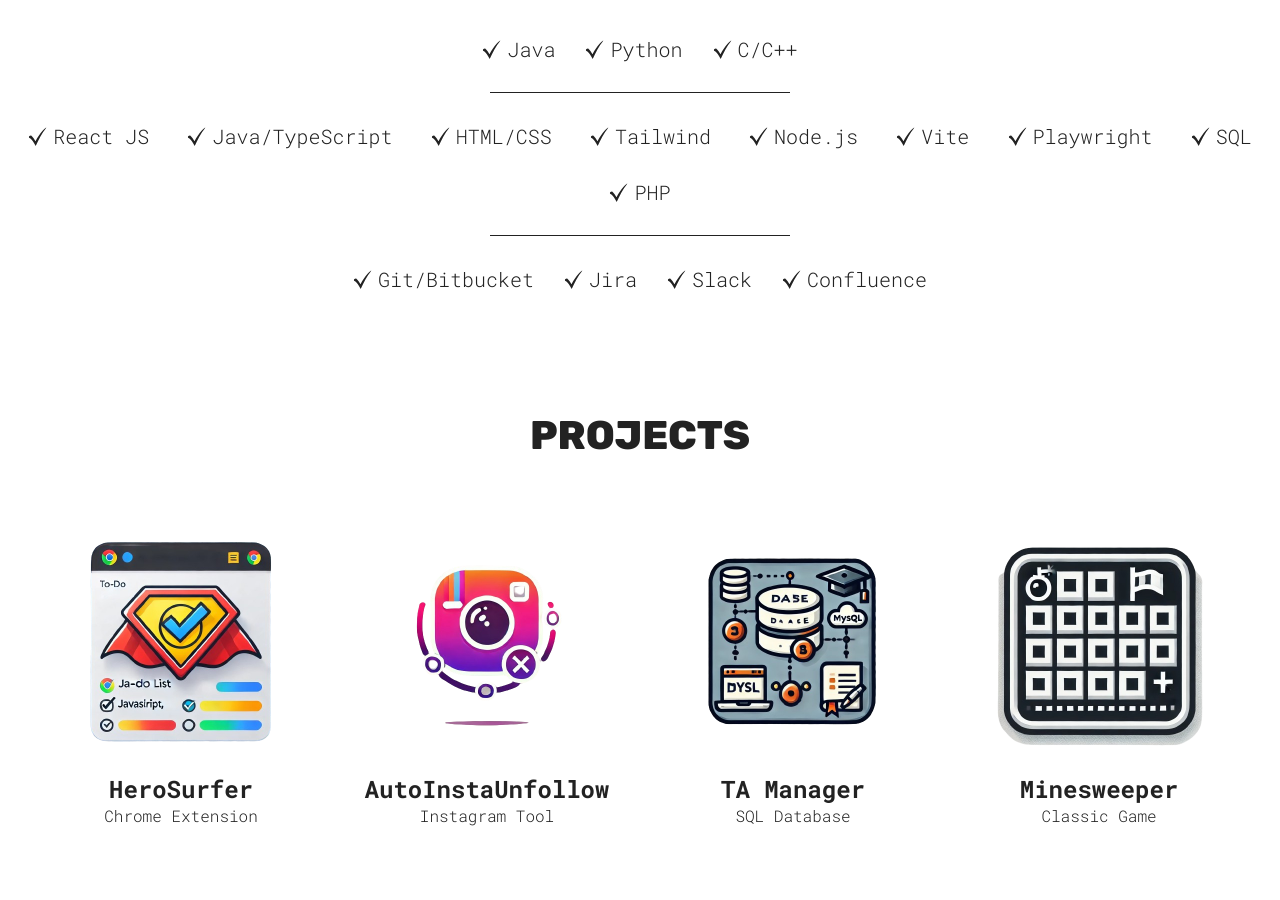
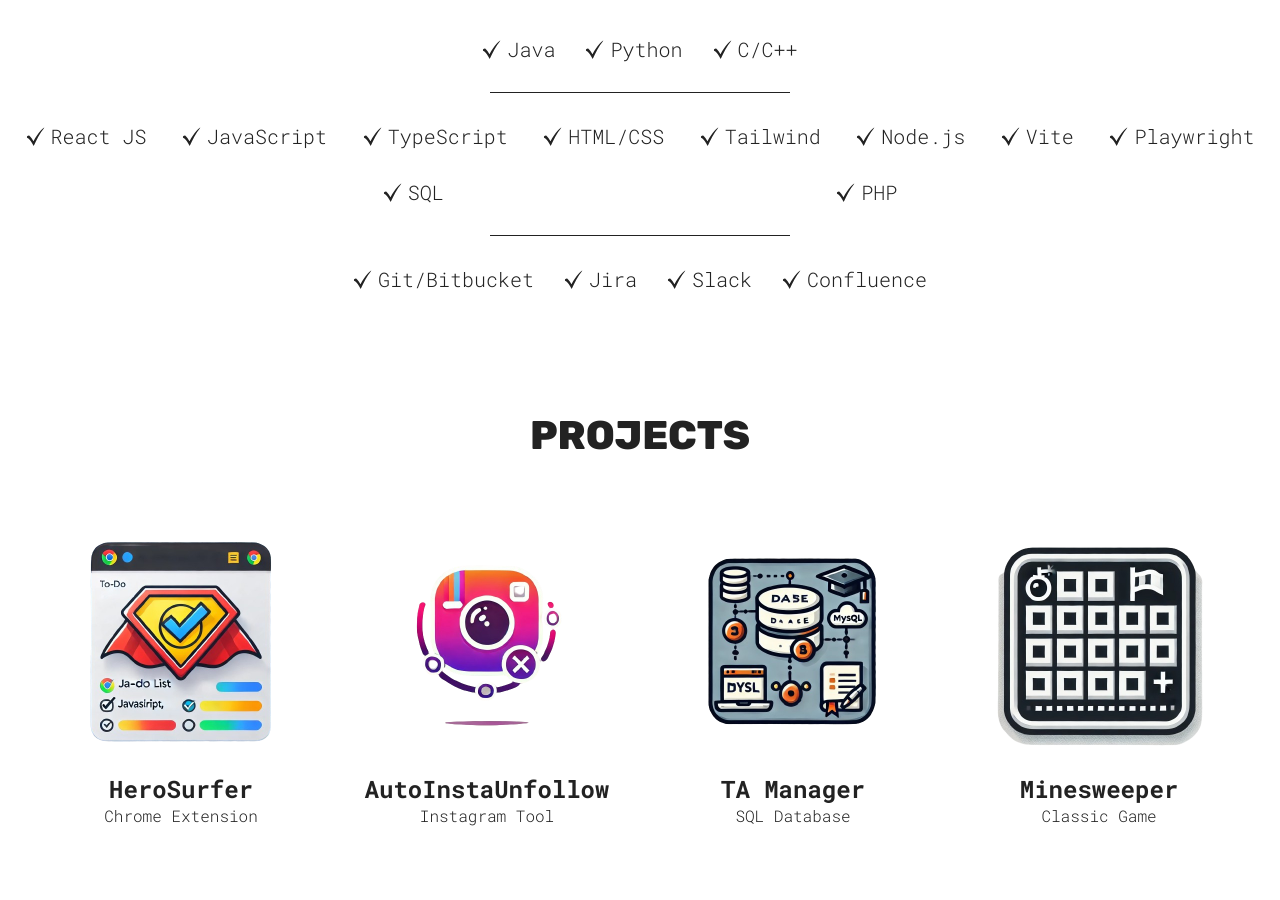
Before and after one commit to Hirbod03/PersonalWebsite, a React (Vite) app: page / in a window 1280 px wide. Shown: the part 1620-2520 px from the top of the page. Built offline with nearby package versions, Linux system fonts and the light colour scheme.

Commit message:
skills refactor

```diff
--- a/src/sections/Skills/Skills.jsx
+++ b/src/sections/Skills/Skills.jsx
@@ -19,7 +19,8 @@
       <hr />
       <div className={styles.skillList}>
         <SkillList src={checkMarkIcon} skill="React JS" />
-        <SkillList src={checkMarkIcon} skill="Java/TypeScript" />
+        <SkillList src={checkMarkIcon} skill="JavaScript" />
+        <SkillList src={checkMarkIcon} skill="TypeScript" />
         <SkillList src={checkMarkIcon} skill="HTML/CSS" />
         <SkillList src={checkMarkIcon} skill="Tailwind" />
         <SkillList src={checkMarkIcon} skill="Node.js" />
```
